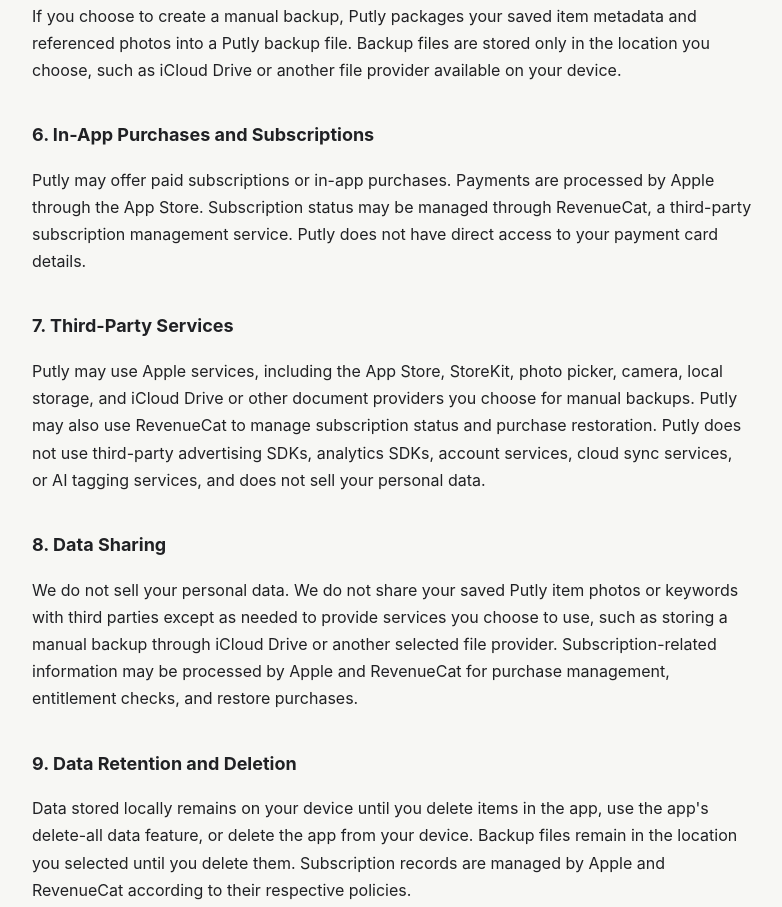
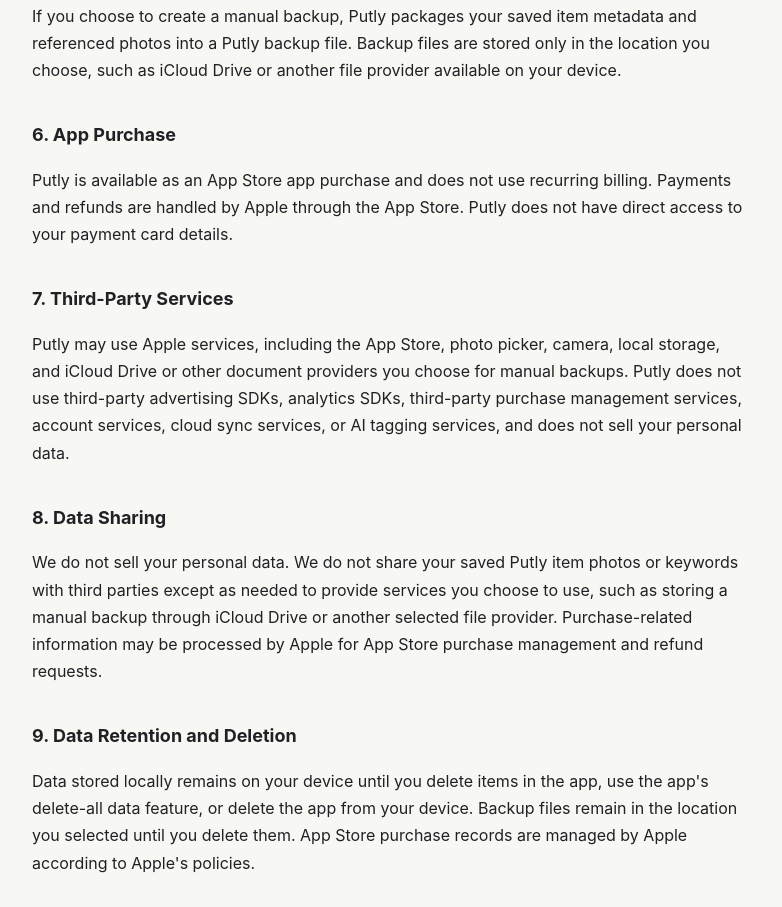
Before and after one commit to woorlds/app-legal, a plain HTML site: page putly/privacy/index.html in a window 1280 px wide. Shown: the part 943-1850 px from the top of the page, without its empty margins (248-1030 px from the left). Drawn offline with Linux system fonts and the light colour scheme.

Commit message:
putly 앱 구매 문구로 변경

```diff
--- a/putly/privacy/index.html
+++ b/putly/privacy/index.html
@@ -15,7 +15,7 @@
     <p>
       Putly stores the information you enter in the app, including saved item photos,
       item keywords, searchable keyword text, creation dates, update dates, language
-      preference, and Premium plan state. Putly does not require an account and does
+      preference, and backup activity. Putly does not require an account and does
       not collect your name, email address, contacts, location, full photo library,
       or payment card details.
     </p>
@@ -52,22 +52,20 @@
       on your device.
     </p>
 
-    <h2>6. In-App Purchases and Subscriptions</h2>
+    <h2>6. App Purchase</h2>
     <p>
-      Putly may offer paid subscriptions or in-app purchases. Payments are processed
-      by Apple through the App Store. Subscription status may be managed through
-      RevenueCat, a third-party subscription management service. Putly does not have
-      direct access to your payment card details.
+      Putly is available as an App Store app purchase and does not use recurring
+      billing. Payments and refunds are handled by Apple through the App Store.
+      Putly does not have direct access to your payment card details.
     </p>
 
     <h2>7. Third-Party Services</h2>
     <p>
-      Putly may use Apple services, including the App Store, StoreKit, photo picker,
-      camera, local storage, and iCloud Drive or other document providers you choose
-      for manual backups. Putly may also use RevenueCat to manage subscription status
-      and purchase restoration. Putly does not use third-party advertising SDKs,
-      analytics SDKs, account services, cloud sync services, or AI tagging services,
-      and does not sell your personal data.
+      Putly may use Apple services, including the App Store, photo picker, camera,
+      local storage, and iCloud Drive or other document providers you choose for
+      manual backups. Putly does not use third-party advertising SDKs, analytics
+      SDKs, third-party purchase management services, account services, cloud sync
+      services, or AI tagging services, and does not sell your personal data.
     </p>
 
     <h2>8. Data Sharing</h2>
@@ -75,8 +73,8 @@
       We do not sell your personal data. We do not share your saved Putly item photos
       or keywords with third parties except as needed to provide services you choose
       to use, such as storing a manual backup through iCloud Drive or another selected
-      file provider. Subscription-related information may be processed by Apple and
-      RevenueCat for purchase management, entitlement checks, and restore purchases.
+      file provider. Purchase-related information may be processed by Apple for App
+      Store purchase management and refund requests.
     </p>
 
     <h2>9. Data Retention and Deletion</h2>
@@ -84,8 +82,7 @@
       Data stored locally remains on your device until you delete items in the app,
       use the app's delete-all data feature, or delete the app from your device.
       Backup files remain in the location you selected until you delete them.
-      Subscription records are managed by Apple and RevenueCat according to their
-      respective policies.
+      App Store purchase records are managed by Apple according to Apple's policies.
     </p>
 
     <h2>10. Contact</h2>
```
Also changed, not shown: putly/support/index.html (+4 -3 lines).
